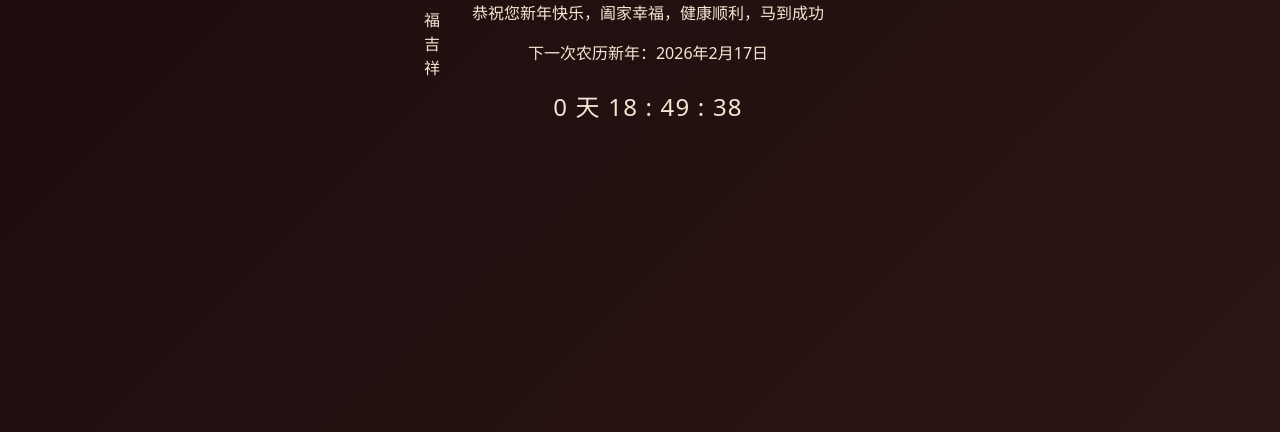
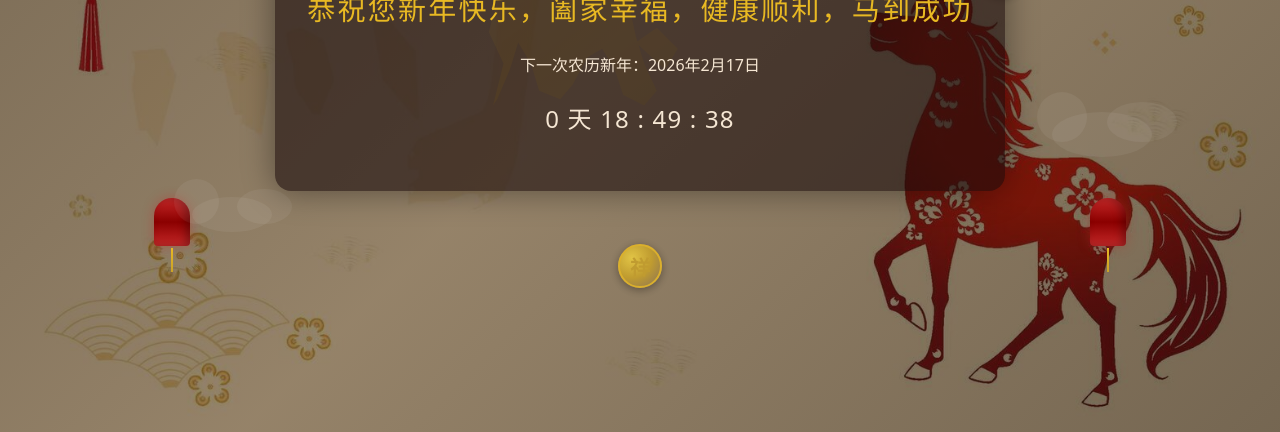
Before and after one commit to HexiaoTian/Chinese-New-Year, a plain HTML site: page index.html in a window 1280 px wide. Shown: the part 368-800 px from the top of the page. Drawn offline with Linux system fonts and the light colour scheme.

Commit message:
Enhance styles with festive backgrounds and elements
Added background images and decorations for festive theme.

```diff
--- a/style.css
+++ b/style.css
@@ -9,14 +9,126 @@ body {
   justify-content: center;
   align-items: center;
   font-family: system-ui, "PingFang SC", "Microsoft YaHei", sans-serif;
-  background: linear-gradient(135deg, #1a0a0a 0%, #2d1515 100%);
+  background: linear-gradient(135deg, rgba(26, 10, 10, 0.6) 0%, rgba(45, 21, 21, 0.5) 50%, rgba(26, 10, 10, 0.6) 100%),
+    url('2026-chinese-new-year-horse.jpg') center / cover no-repeat;
+  background-color: #1a0a0a;
   color: #f5e6d3;
+  position: relative;
+}
+
+/* Background decorations layer */
+.bg-decorations {
+  position: fixed;
+  inset: 0;
+  pointer-events: none;
+  z-index: 0;
+  overflow: hidden;
 }
 
 .container {
+  position: relative;
+  z-index: 1;
   text-align: center;
   padding: 2rem;
+  background: rgba(26, 10, 10, 0.6);
+  border-radius: 1rem;
+  box-shadow: 0 0 2rem rgba(0, 0, 0, 0.4);
 }
+
+/* Golden horse - center background */
+.bg-horse {
+  position: absolute;
+  left: 50%;
+  top: 50%;
+  transform: translate(-50%, -50%);
+  width: min(70vmin, 420px);
+  height: auto;
+  opacity: 0.2;
+}
+
+/* Red lanterns */
+.lantern {
+  position: absolute;
+  display: flex;
+  flex-direction: column;
+  align-items: center;
+}
+.lantern-body {
+  width: 36px;
+  height: 48px;
+  background: linear-gradient(180deg, #c62828 0%, #8b0000 50%, #c62828 100%);
+  border-radius: 18px 18px 4px 4px;
+  box-shadow: inset -4px 0 8px rgba(0,0,0,0.3), 0 0 12px rgba(198,40,40,0.4);
+}
+.lantern-tassel {
+  width: 2px;
+  height: 24px;
+  background: linear-gradient(180deg, #e8b923, #c9a227);
+  margin-top: 2px;
+}
+.lantern-left { left: 8%; top: 15%; }
+.lantern-right { right: 8%; top: 15%; }
+.lantern-left-bottom { left: 12%; bottom: 20%; }
+.lantern-right-bottom { right: 12%; bottom: 20%; }
+
+/* Decorative clouds */
+.cloud {
+  position: absolute;
+  background: rgba(255, 255, 255, 0.06);
+  border-radius: 50%;
+}
+.cloud::before,
+.cloud::after {
+  content: '';
+  position: absolute;
+  background: inherit;
+  border-radius: 50%;
+}
+.cloud-1 {
+  width: 120px;
+  height: 50px;
+  left: 5%;
+  top: 25%;
+}
+.cloud-1::before { width: 60px; height: 60px; left: -20px; top: -25px; }
+.cloud-1::after { width: 80px; height: 45px; right: -30px; top: -15px; }
+.cloud-2 {
+  width: 100px;
+  height: 45px;
+  right: 10%;
+  top: 60%;
+}
+.cloud-2::before { width: 50px; height: 50px; left: -15px; top: -20px; }
+.cloud-2::after { width: 70px; height: 40px; right: -25px; top: -10px; }
+.cloud-3 {
+  width: 80px;
+  height: 35px;
+  left: 15%;
+  bottom: 25%;
+}
+.cloud-3::before { width: 45px; height: 45px; left: -18px; top: -18px; }
+.cloud-3::after { width: 55px; height: 35px; right: -20px; top: -8px; }
+
+/* Gold coin / character ornaments */
+.coin {
+  position: absolute;
+  width: 44px;
+  height: 44px;
+  display: flex;
+  align-items: center;
+  justify-content: center;
+  font-size: 1.25rem;
+  font-weight: bold;
+  color: #c9a227;
+  background: radial-gradient(circle at 30% 30%, #f0d040, #c9a227 50%, #8b7355);
+  border-radius: 50%;
+  border: 2px solid #e8b923;
+  box-shadow: 0 2px 8px rgba(0,0,0,0.4);
+  opacity: 0.85;
+}
+.coin-1 { left: 18%; top: 35%; }
+.coin-2 { right: 20%; top: 40%; }
+.coin-3 { left: 50%; bottom: 18%; transform: translateX(-50%); }
 
 h1 {
   font-size: 2rem;
@@ -31,5 +143,13 @@ h1 {
   color: #f5e6d3;
 }
 
+.blessing {
+  margin-top: 0;
+  margin-bottom: 1.5rem;
+  font-size: 1.75rem;
+  color: #e8b923;
+  letter-spacing: 0.08em;
+}
+
 .lantern-container {
   width: 100px;
```
